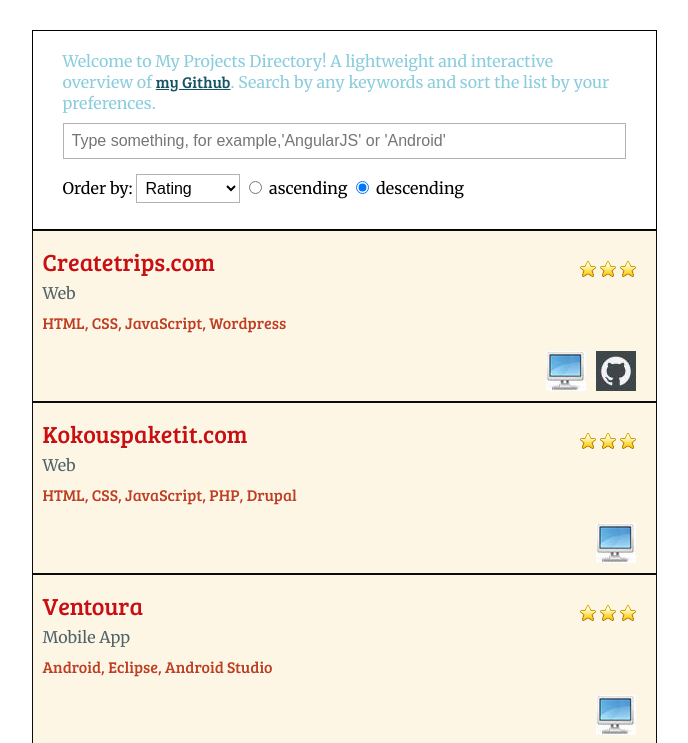
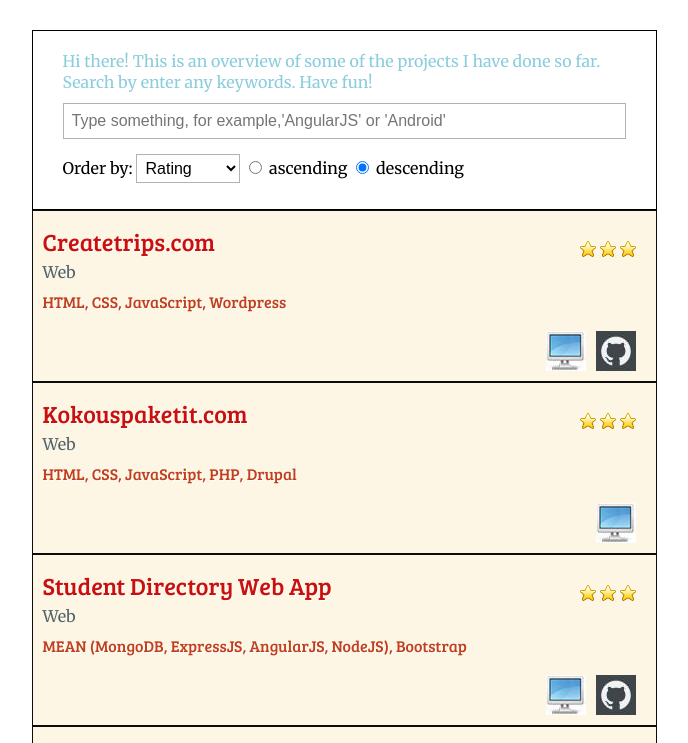
Before and after one commit to vinhnghi223/vinhnghi223.github.io, a plain HTML site: page index.html in a window 1280 px wide. Shown: the top 743 px of the page, without its empty margins (296-984 px from the left). Drawn offline with Linux system fonts and the light colour scheme; a web font is replaced by a local one.

Commit message:
Added: student directory

```diff
--- a/index.html
+++ b/index.html
@@ -13,7 +13,7 @@
 
 <div class="main" ng-controller = "MyController">
   <div class="search">
-    <p>Welcome to My Projects Directory! A lightweight and interactive overview of <a href="https://github.com/vinhnghi223">my Github</a>. Search by any keywords and sort the list by your preferences.</p>
+    <p>Hi there! This is an overview of some of the projects I have done so far. Search by enter any keywords. Have fun!</p>
     <label>search: </label>
     <input ng-model="query" placeholder="Type something, for example,'AngularJS' or 'Android' " autofocus />
 
--- a/js/data.json
+++ b/js/data.json
@@ -19,6 +19,17 @@
       ["demo","http://www.kokouspaketit.com/"]
     ],
     "description":"You can find a full range of conference packages easily on this website"
+  },
+  {
+    "name":"Student Directory Web App",
+    "cat":"Web",
+    "technologies":"MEAN (MongoDB, ExpressJS, AngularJS, NodeJS), Bootstrap",
+    "rating":"3",
+    "links":[
+      ["github","https://github.com/vinhnghi223/Student-Directory"],
+      ["demo","https://student-directory-uog.herokuapp.com/#/"]
+    ],
+    "description":"A simple yet efficient web app for managing student buit using MEAN stack"
   },
   {
     "name":"Ventoura",
```
Also changed, not shown: server.js (renamed from serve.js).
